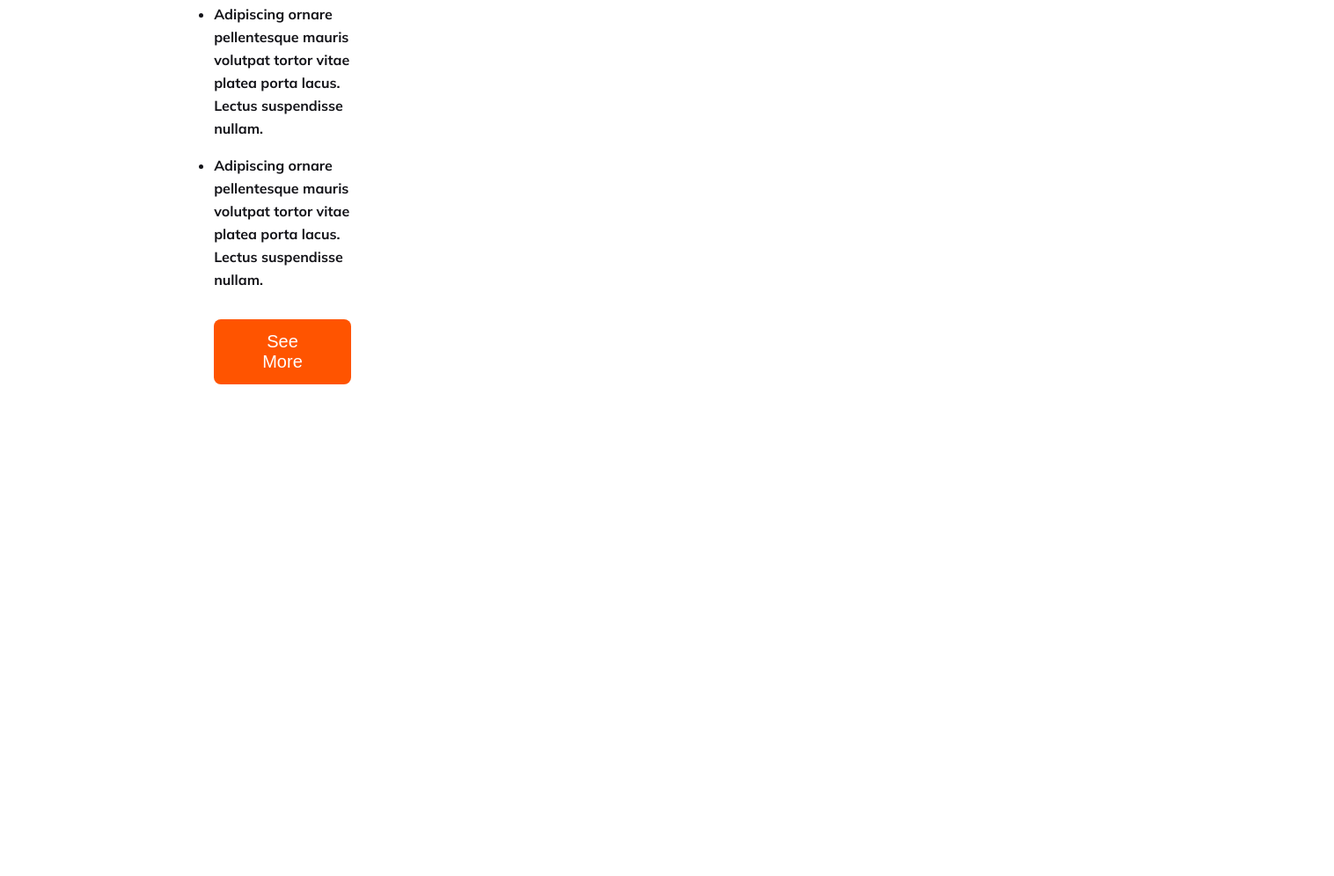
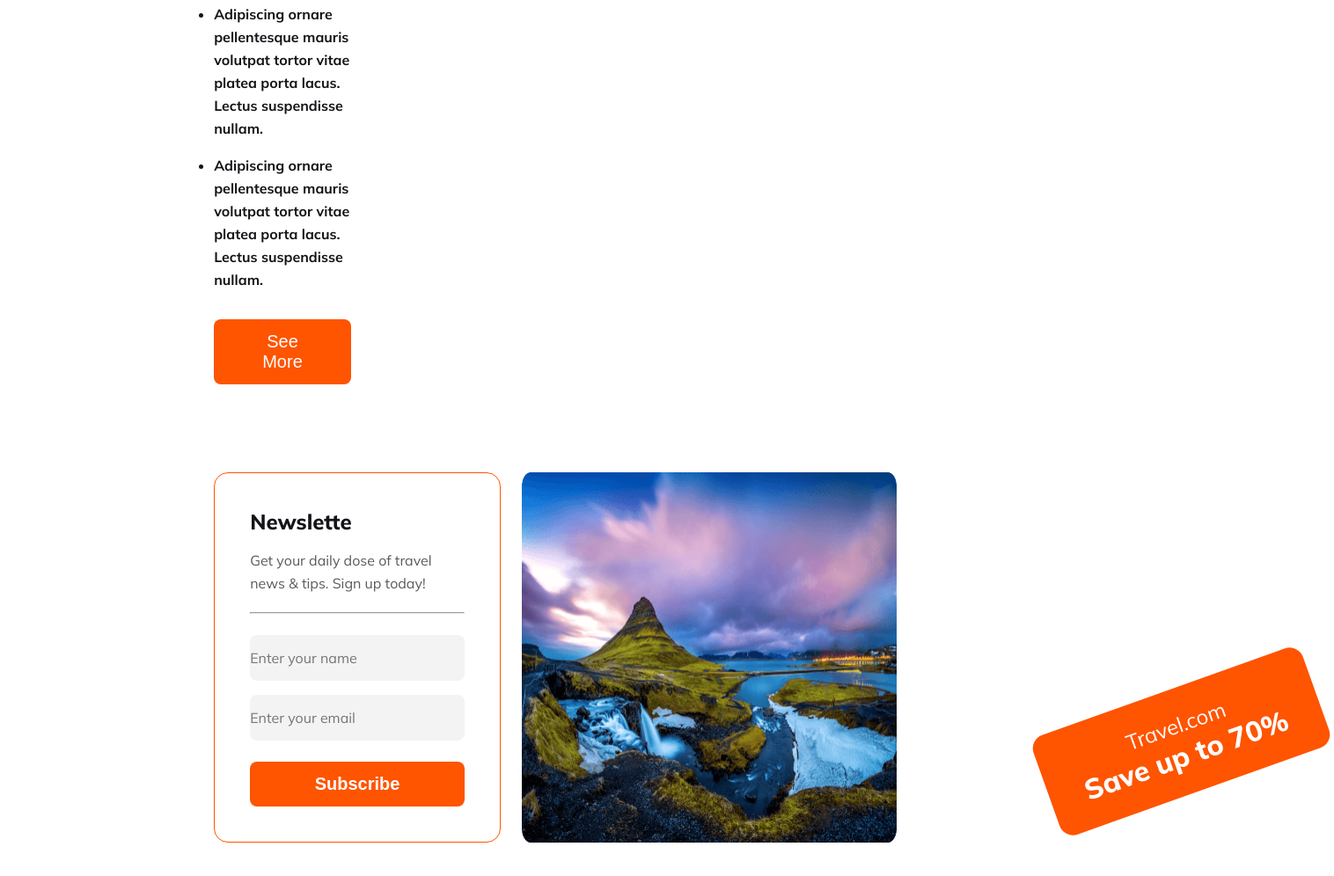
Before and after one commit to mdwahiduzzaman124/Assignment-2, a plain HTML site: page index.html in a window 1280 px wide. Shown: the part 4378-5374 px from the top of the page at 88% size, 1516 px wide, since content can reach past the window. Before the commit the page ends 4815 px from the top, so only its background shows below. Drawn offline with Linux system fonts and the light colour scheme.

Commit message:
News late section work done responsive not yeat

```diff
--- a/index.html
+++ b/index.html
@@ -181,22 +181,56 @@
 
       <section class="video-container">
         <div class="video-details">
-          <h1 class="video-title">A Simple Perfect Place <br> To Get Lost</h1>
-        <p class="video-description">Amet consectetur. Vulputate commodo felis molestie risus  ornare nulla <br> amet et. Libero commodo sagittis dignissim adipiscing quis. </p>
+          <h1 class="video-title">
+            A Simple Perfect Place <br />
+            To Get Lost
+          </h1>
+          <p class="video-description">
+            Amet consectetur. Vulputate commodo felis molestie risus ornare
+            nulla <br />
+            amet et. Libero commodo sagittis dignissim adipiscing quis.
+          </p>
           <ul>
             <li>
-            Adipiscing ornare pellentesque mauris volutpat tortor vitae <br> platea porta lacus. Lectus suspendisse nullam.
+              Adipiscing ornare pellentesque mauris volutpat tortor vitae <br />
+              platea porta lacus. Lectus suspendisse nullam.
             </li>
             <li class="video-li">
-            Adipiscing ornare pellentesque mauris volutpat tortor vitae <br> platea porta lacus. Lectus suspendisse nullam.
+              Adipiscing ornare pellentesque mauris volutpat tortor vitae <br />
+              platea porta lacus. Lectus suspendisse nullam.
             </li>
           </ul>
           <button id="see-more-btn" class="read-more">See More</button>
         </div>
         <div class="video">
-          <img src="Images/Group 40089.png" alt="">
+          <img src="Images/Group 40089.png" alt="" />
         </div>
       </section>
+
+      <section class="news-later">
+        <div class="news-later-details">
+          <div class="sub-news">
+            <h4 class="news-title">Newslette</h4>
+            <p class="news-description">Get your daily dose of travel news & tips. Sign up today!</p>
+            <br>
+            <hr>
+            <div class="namebox-news">
+              <input type="text" name="" id="" placeholder="Enter your name">
+            </div>
+            <div id="email-news" class="namebox-news">
+              <input type="email" name="" id="" placeholder="Enter your email">
+            </div>
+            <button class="btn-subscribe">Subscribe</button>
+          </div>
+        </div>
+        <div class="news-pic">
+          <img src="Images/Rectangle 8 (1).png" alt="">
+        </div>
+      </section>
+      <div class="save-up">
+        <p class="save-up-description">Travel.com</p>
+        <h3 class="save-up-title">Save up to 70%</h3>
+      </div>
     </main>
   </body>
 </html>
--- a/style/blog.css
+++ b/style/blog.css
@@ -318,6 +318,92 @@ nav ul a {
 #see-more-btn {
   margin-top: 32px;
 }
+/* video demo section work done */
+/* news section work start */
+.news-later {
+  display: flex;
+  margin-left: 19%;
+  margin-right: 19%;
+  margin-top: 100px;
+  gap: 24px;
+}
+.news-later-details {
+  border-radius: 16px;
+  border: 1px solid #ff5400;
+}
+.news-title {
+  color: #131318;
+  font-size: 24px;
+  font-weight: 800;
+}
+.news-description {
+  color: #5a5a5d;
+  font-size: 16px;
+  font-weight: 400;
+  line-height: 26px;
+  padding-top: 16px;
+}
+.sub-news {
+  margin: 40px;
+}
+.namebox-news {
+  margin-top: 24px;
+}
+.namebox-news input {
+  color: rgba(19, 19, 24, 0.3);
+  font-family: Mulish;
+  font-size: 16px;
+  font-weight: 400;
+  height: 52px;
+  border-radius: 8px;
+  background: rgba(19, 19, 24, 0.05);
+  border: 0;
+  width: 100%;
+}
+#email-news {
+  margin-top: 16px;
+}
+.btn-subscribe {
+  color: #fff;
+  text-align: center;
+  font-size: 20px;
+  font-weight: 800;
+  margin-top: 24px;
+  width: 100%;
+  padding: 14px 0;
+  border-radius: 8px;
+  background: #ff5400;
+  border: 0;
+}
+.news-pic img {
+  width: 96%;
+  height: 100%;
+}
+.save-up {
+  border-radius: 16px;
+  background: #ff5400;
+  border: 0;
+  width: 325px;
+  height: 120px;
+  transform: rotate(-19.628deg);
+  position: relative;
+  bottom: 175px;
+  left: 1180px;
+}
+.save-up-description {
+  color: #fff;
+  text-align: center;
+  font-size: 24px;
+  font-weight: 400;
+  padding-top: 26px;
+}
+.save-up-title {
+  color: #fff;
+  text-align: center;
+  font-family: Mulish;
+  font-size: 32px;
+  font-weight: 800;
+}
 @media screen and (max-width: 576px) {
   .nav,
   .l-nav,
@@ -440,14 +526,14 @@ nav ul a {
     margin: 0;
     max-width: 380px;
   }
-  .video-container li{
+  .video-container li {
     margin-left: 20px;
   }
   .video IMG {
     width: 90%;
     margin-left: 15px;
   }
-  .video-details{
+  .video-details {
     margin: 0 20px;
   }
   .video-title {
```
Lines whose indentation alone changed are shown as unchanged.
